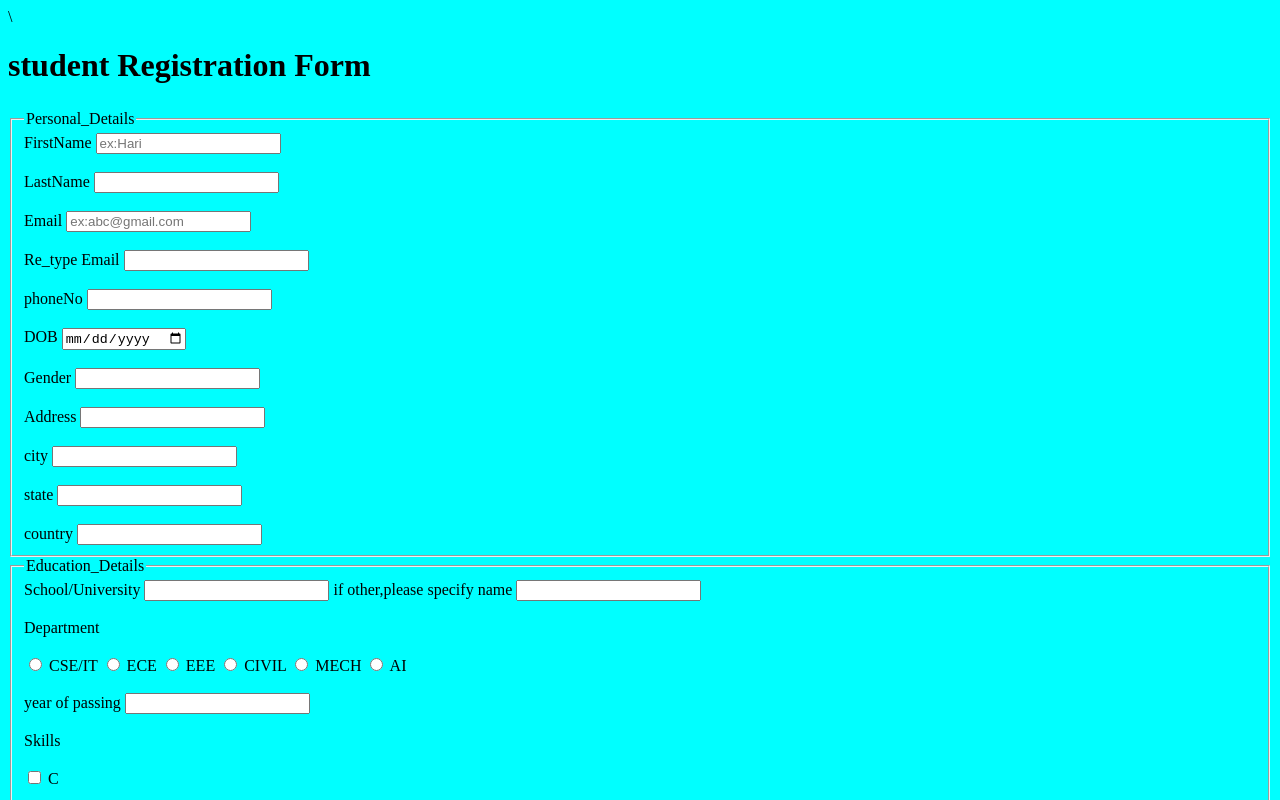
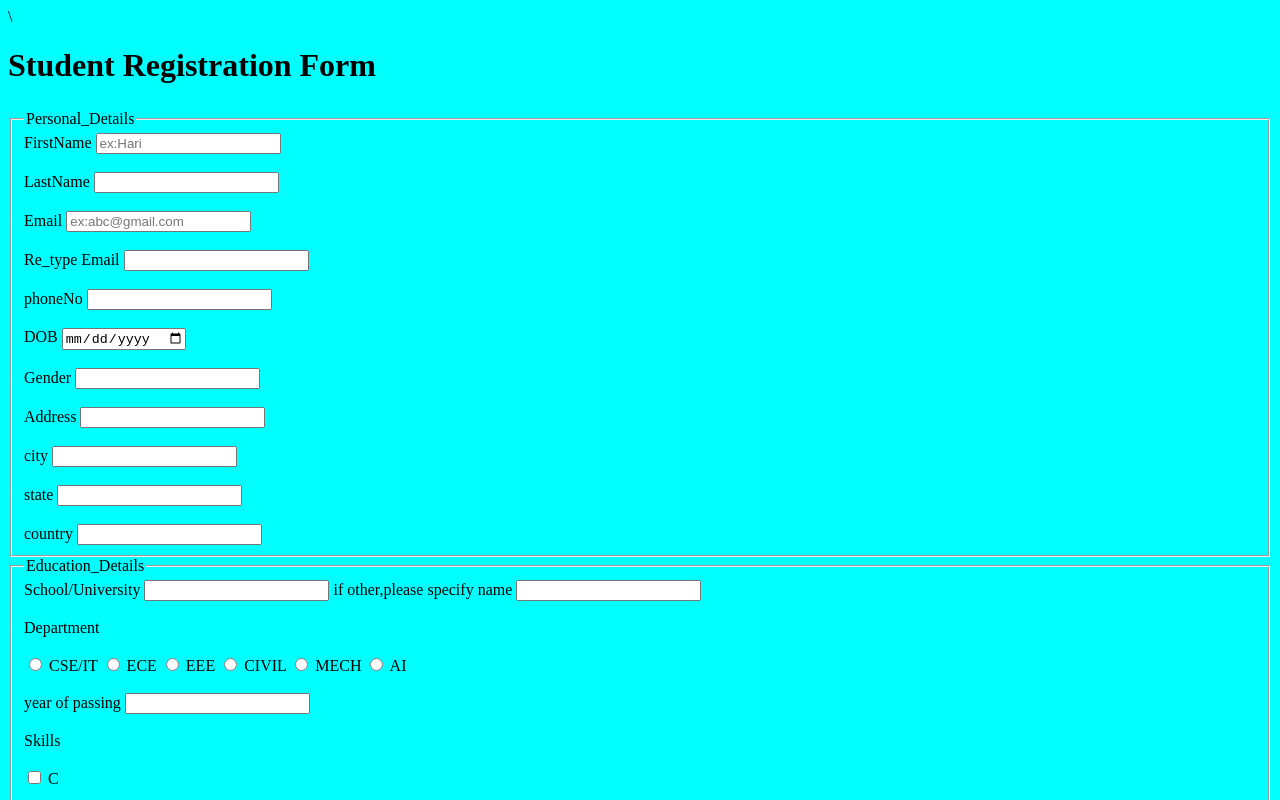
Before and after one commit to Hari6301/forms.github.io, a plain HTML site: page totalform.html in a window 1280 px wide. Shown: the top 800 px of the page. Drawn offline with Linux system fonts and the light colour scheme.

Commit message:
Update totalform.html

```diff
--- a/totalform.html
+++ b/totalform.html
@@ -9,7 +9,7 @@
     <form action="message/message.html">
         <marquee behavior="alternate" direction="right">\
 
-            <h1 >student Registration Form</h1>
+            <h1 >Student Registration Form</h1>
         </marquee>
         <fieldset>
             <legend >Personal_Details </legend>
```
